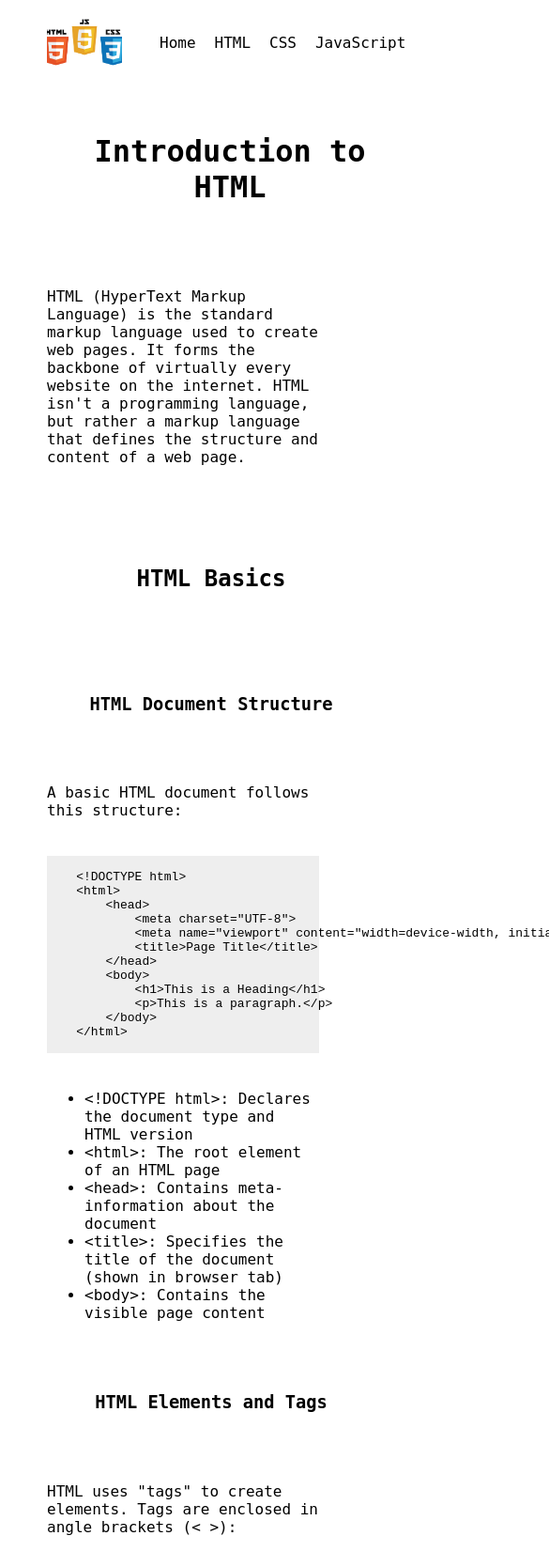
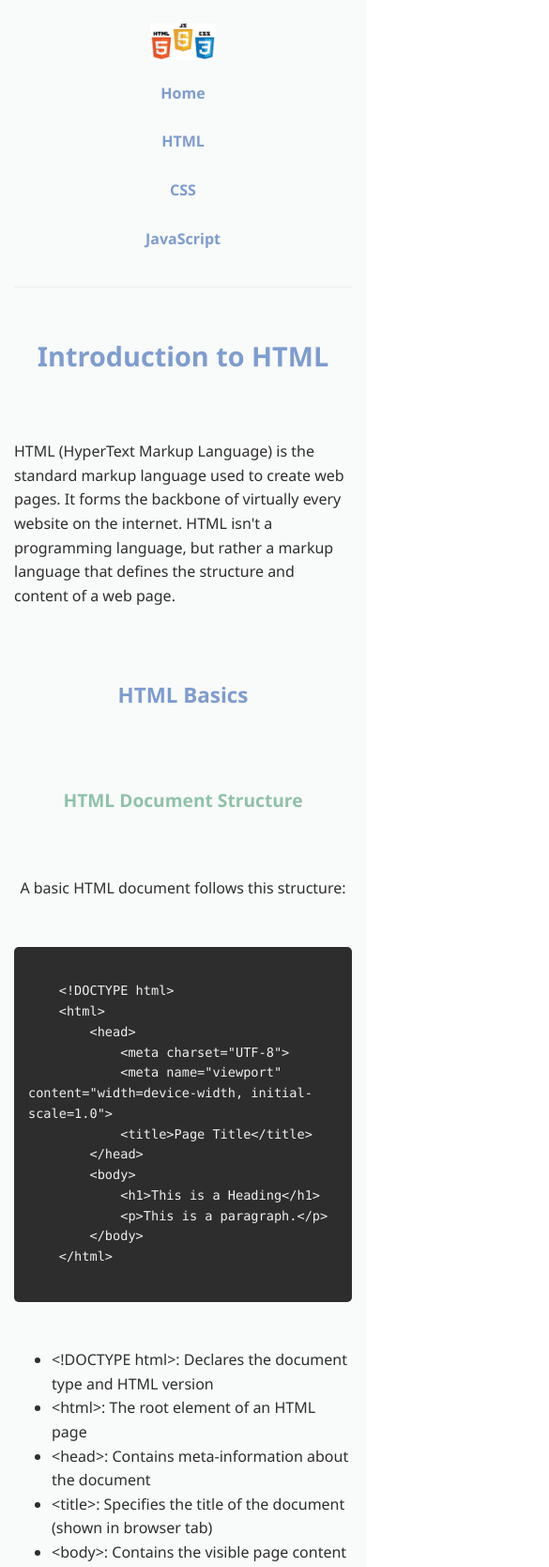
Before and after one commit to sibeni-li/intro-prog, a plain HTML site: page pages/html.html in a window 390 px wide. Shown: the top 1668 px of the page at 94% size, 585 px wide, since content can reach past the window. Drawn offline with Linux system fonts and the light colour scheme; a script that the page names is missing.

Commit message:
Style added

```diff
--- a/styles/style.css
+++ b/styles/style.css
@@ -1,98 +1,312 @@
+/* Variables*/
+:root {
+    --primary-color: #7e9ccf;
+    --secondary-color: #8fc1a9;
+    --accent-color: #b97ecf;
+    --text-color: #2e2e2e;
+    --background-color: #f9fafa;
+    --card-background: #ffffff;
+    --monospace-font: "SFMono-Regular", Consolas, "Liberation Mono", Menlo, Courier, monospace;
+    --sans-serif-font: "Segoe UI", Roboto, Helvetica, Arial, sans-serif;
+}
+
 body {
-    margin: 20px 50px;
-    font-family: "monospace";
+    margin: 0;
+    font-family: var(--sans-serif-font);
+    background-color: #ffffff;
+    color: var(--text-color);
+    line-height: 1.6;
+}
+
+.page-wrapper {
+    max-width: 1440px;
+    margin: 0 auto;
+    padding: 20px;
+    background-color: var(--background-color);
+    box-shadow: 0 0 10px rgba(0,0,0,0.1);
+}
+
+header {
+    padding-bottom: 20px;
+    border-bottom: 1px solid #eee;
+    margin-bottom: 30px;
 }
 
 nav {
     display: flex;
     justify-content: space-between;
+    align-items: center;
+    padding: 10px 0;
 }
 
 nav img {
-    width: 80px;
+    width: 70px;
+    height: auto;
     object-fit: cover;
 }
 
 nav ul {
     display: flex;
-    gap: 20px;
+    gap: 25px;
     list-style-type: none;
+    margin: 0;
+    padding: 0;
 }
 
 .link {
     text-decoration: none;
-    color: #000000;
+    color: var(--primary-color);
+    font-weight: bold;
+    transition: color 0.3s ease;
 }
-.link:hover {
-    color: #9915eb;
+
+.link:hover,
+.link:focus {
+    color: var(--accent-color);
+    text-decoration: underline;
 }
 
 .title,
 .subtitle {
-    width: 100%;
     text-align: center;
+    color: var(--primary-color);
 }
 
 .title {
-    padding: 50px;
+    padding: 30px 0;
+    font-size: 2.5em;
+    margin-bottom: 20px;
+}
+
+h1.title {
+    margin-top: 0;
 }
 
 h2 {
-    margin-top: 50px;
+    margin-top: 40px;
+    margin-bottom: 20px;
+    font-size: 1.8em;
+    color: var(--text-color);
 }
 
-.subtitle {
-    padding: 30px
+h2.title {
+     color: var(--primary-color);
+     padding: 20px 0;
+}
+
+h3.subtitle, h4 {
+    padding: 20px 0 10px 0;
+    font-size: 1.5em;
+    color: var(--secondary-color);
 }
 
 .container {
     display: flex;
-    gap: 50px
+    gap: 30px;
+    flex-wrap: wrap;
+    justify-content: center;
+    margin-top: 30px;
 }
 
 .introduction {
     flex-direction: column;
-    gap: 10px;
+    gap: 15px;
+}
+
+.introduction p, .introduction ul, .introduction ol {
+    margin-bottom: 15px;
 }
 
 .card {
-    width: 33.33%;
+    background-color: var(--card-background);
+    border-radius: 10px;
+    box-shadow: 0 4px 8px rgba(0, 0, 0, 0.1);
+    overflow: hidden;
+    transition: transform 0.3s ease, box-shadow 0.3s ease;
+    width: calc(33.333% - 20px);
+    display: flex;
+    flex-direction: column;
+}
+
+.card:hover {
+    transform: translateY(-5px);
+    box-shadow: 0 6px 12px rgba(0, 0, 0, 0.15);
 }
 
 .card img {
-    height: 265px;
-}
-
-img {
     width: 100%;
+    height: 200px;
     object-fit: cover;
 }
 
 .card p {
     text-align: center;
-    margin: 1rem;
+    margin: 0;
+    padding: 15px;
+    font-weight: bold;
+    background-color: var(--primary-color);
+    color: white;
 }
 
-pre {
-    background-color: #eeeeee;
+.card a.link p {
+    color: white;
+}
+.card a.link:hover p {
+    background-color: var(--accent-color);
 }
 
+
+pre {
+    background-color: #2d2d2d;
+    color: #f0f0f0;
+    padding: 15px;
+    border-radius: 5px;
+    overflow-x: auto;
+    font-family: var(--monospace-font);
+    font-size: 0.9em;
+    white-space: pre-wrap;
+    word-wrap: break-word;
+}
+
+code {
+    font-family: var(--monospace-font);
+    background-color: rgba(0,0,0,0.05);
+    padding: 2px 4px;
+    border-radius: 3px;
+}
+
+pre code {
+    background-color: transparent;
+    padding: 0;
+    border-radius: 0;
+}
+
+footer {
+    text-align: center;
+    padding: 20px 0;
+    margin-top: 40px;
+    border-top: 1px solid #eee;
+    font-size: 0.9em;
+    color: #777;
+}
+
+main > section:not(.container) {
+    margin-bottom: 30px;
+    padding: 20px;
+    background-color: var(--card-background);
+    border-radius: 8px;
+    box-shadow: 0 2px 4px rgba(0,0,0,0.05);
+}
+
+main > section:not(.container) h2 {
+    margin-top: 0;
+    color: var(--primary-color);
+}
+
+main > section:not(.container) ul {
+    padding-left: 20px;
+}
+
+.active-nav-link {
+    color: var(--accent-color) !important;
+    font-weight: bold;
+    text-decoration: underline;
+}
+
+#backToTop {
+    position: fixed;
+    bottom: 20px;
+    right: 20px;
+    background-color: var(--primary-color);
+    color: white;
+    border: none;
+    border-radius: 50%;
+    width: 40px;
+    height: 40px;
+    font-size: 20px;
+    cursor: pointer;
+    display: none;
+    opacity: 0.8;
+    transition: opacity 0.3s, transform 0.3s;
+    z-index: 1000;
+}
+#backToTop:hover {
+    opacity: 1;
+    transform: scale(1.1);
+}
+
+/* --- Media Queries--- */
+
+/* Tablets*/
 @media screen and (max-width: 1024px) {
+    .page-wrapper {
+        padding: 15px;
+    }
+
+    .card {
+        width: calc(50% - 15px);
+    }
+
+    .title {
+        font-size: 2em;
+    }
+    h2 {
+        font-size: 1.6em;
+    }
+}
+
+/* Mobiles */
+@media screen and (max-width: 768px) {
+    nav {
+        flex-direction: column;
+        align-items: center;
+        gap: 15px;
+    }
+
+    nav ul {
+        flex-direction: column;
+        align-items: center;
+        gap: 10px;
+        width: 100%;
+    }
+    nav ul li a {
+        display: block;
+        padding: 8px 0;
+        text-align: center;
+    }
+
     .container {
         flex-direction: column;
         align-items: center;
-    }
-
-    .introduction {
-        align-items: normal;
+        gap: 20px;
     }
 
     .card {
-        width: 75%;
-
+        width: 90%;
+        max-width: 400px;
     }
 
     .card img {
-        height: auto;
+        height: 180px;
+    }
+
+    .title {
+        font-size: 1.8em;
+        padding: 20px 0;
+    }
+
+    h2 {
+        font-size: 1.4em;
+    }
+    h3.subtitle, h4.subtitle {
+        font-size: 1.2em;
+    }
+
+    pre {
+        font-size: 0.85em;
+    }
+
+    main > section:not(.container) {
+        padding: 15px;
     }
 }
```
